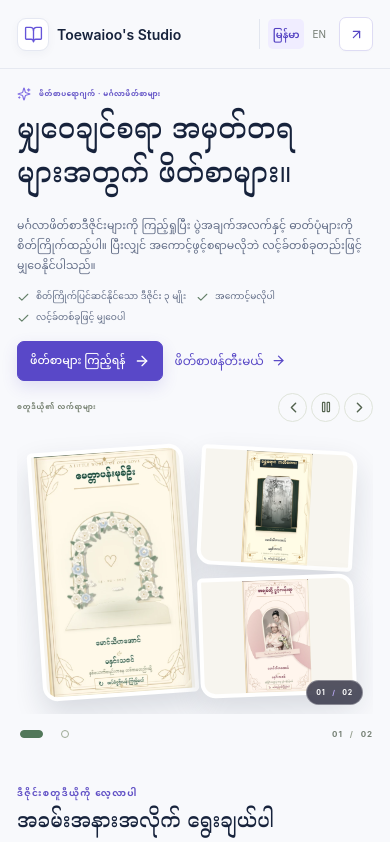
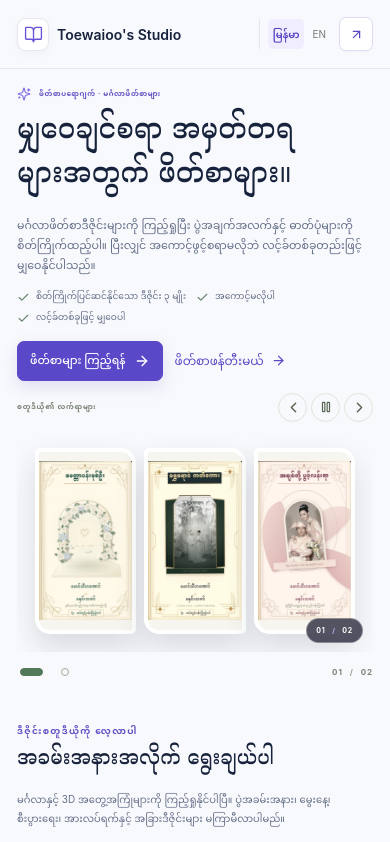
Before and after one commit to toewaioo/invitation-studio-saas, a React (Vite) app: page / in a window 390 px wide. Shown: the top 842 px of the page. Built offline with nearby package versions, Linux system fonts and the light colour scheme.

Commit message:
style: improve small-screen invitation gallery

```diff
--- a/src/components/showcase.css
+++ b/src/components/showcase.css
@@ -431,3 +431,16 @@ html[lang="my"] .showcase-hero-project-copy h2{font-family:'Noto Serif Myanmar',
   .showcase-hero-highlights li{font-size:9px}
   html[lang="my"] .showcase-hero h1{font-size:28px;line-height:1.55}
 }
+
+
+/* Compact screens show each invitation at a useful portrait size. */
+@media(max-width:1020px){
+  .showcase-project-images-3{grid-template-columns:repeat(3,minmax(0,1fr));grid-template-rows:minmax(0,1fr);gap:8px;padding:12px}
+  .showcase-project-images-3 .showcase-project-image-frame:first-child{grid-row:auto;transform:none}
+  .showcase-project-images-3 .showcase-project-image-frame:nth-child(2),.showcase-project-images-3 .showcase-project-image-frame:nth-child(3){transform:none}
+  .showcase-project-slide-invitation .showcase-hero-project-visual{aspect-ratio:1.45 / 1}
+}
+@media(max-width:520px){
+  .showcase-project-images-3{gap:6px;padding:10px}
+  .showcase-project-slide-invitation .showcase-hero-project-visual{aspect-ratio:1.6 / 1}
+}
```
